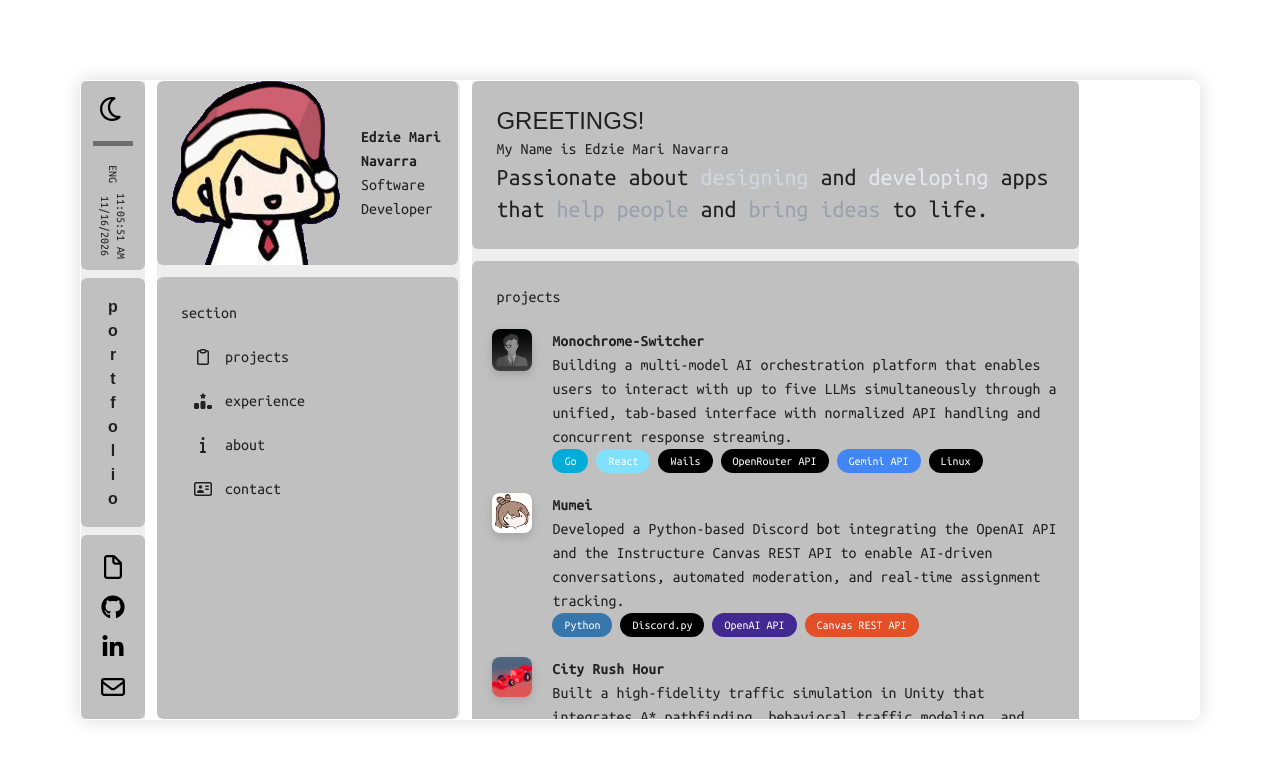
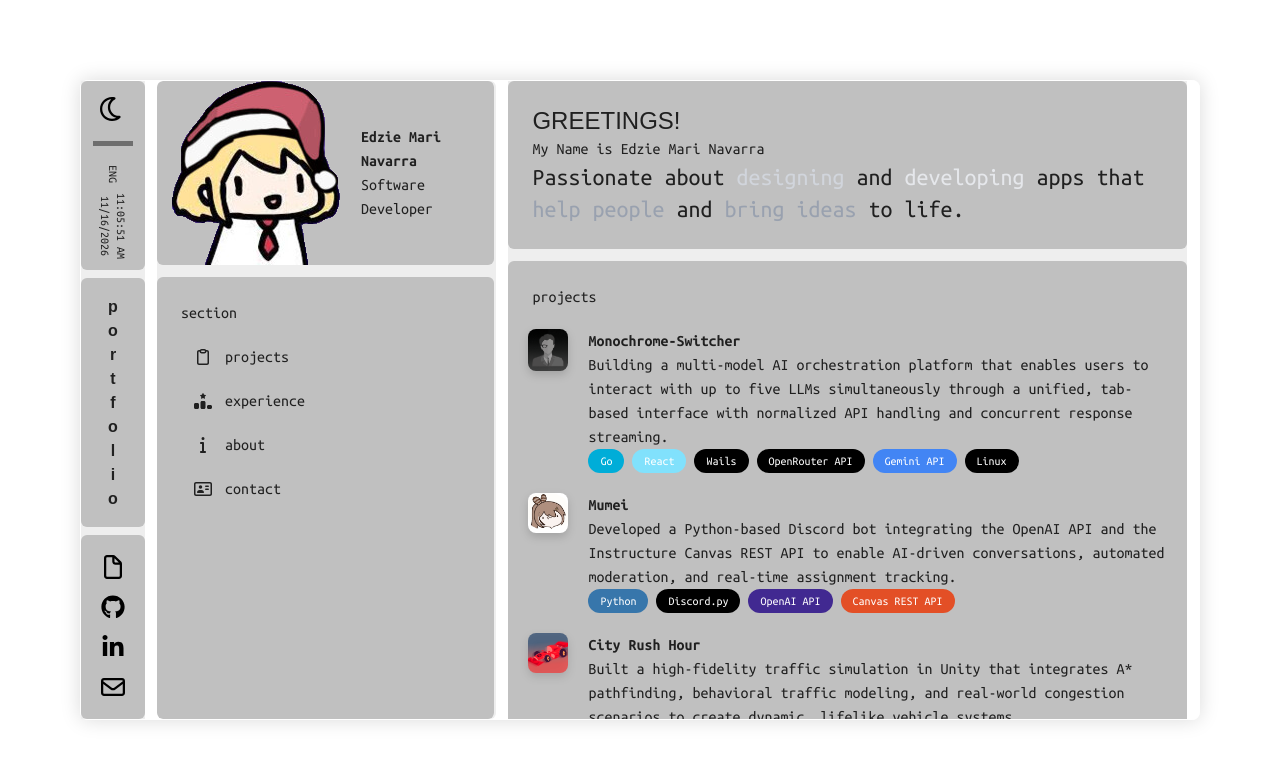
Before and after one commit to Luc1l1us/portfoliov2, a Next.js app: page / in a window 1280 px wide. Shown: the top 762 px of the page. Built offline with nearby package versions, Linux system fonts and the light colour scheme; a web font is replaced by a local one.

Commit message:
removed the right-side whitespace

```diff
--- a/app/page.tsx
+++ b/app/page.tsx
@@ -11,7 +11,7 @@ import Container from "./components/container";
 
 export default function Home() {
   return (
-    <div className="h-[100vh] sm:h-[100vh] md:h-[85vh] lg:h-[80vh] flex flex-row justify-items-start md:m-20 md:pr-30 rounded-lg border border-white shadow-[0_0_20px_rgba(0,0,0,0.15)] text-silver-700 gap-3">
+    <div className="h-[100vh] sm:h-[100vh] md:h-[85vh] lg:h-[80vh] flex flex-row justify-items-start md:m-20 rounded-lg border border-white shadow-[0_0_20px_rgba(0,0,0,0.15)] text-silver-700 gap-3">
       <Taskbar />
       <div className="flex flex-col items-center first-column basis-1/3 font-ubuntu rounded-md bg-silver-100">
         <div className="profile-container flex items-center bg-silver-base rounded-md w-full">
@@ -86,6 +86,9 @@ export default function Home() {
           <p>💻 GitHub: github.com/Luc1l1us</p>
         </Container>
       </div>
+
+      {/* Third column here */}
+      <div className="third-column flex flex-col font-ubuntu bg-red-300"></div>
     </div>
   );
 }
```
